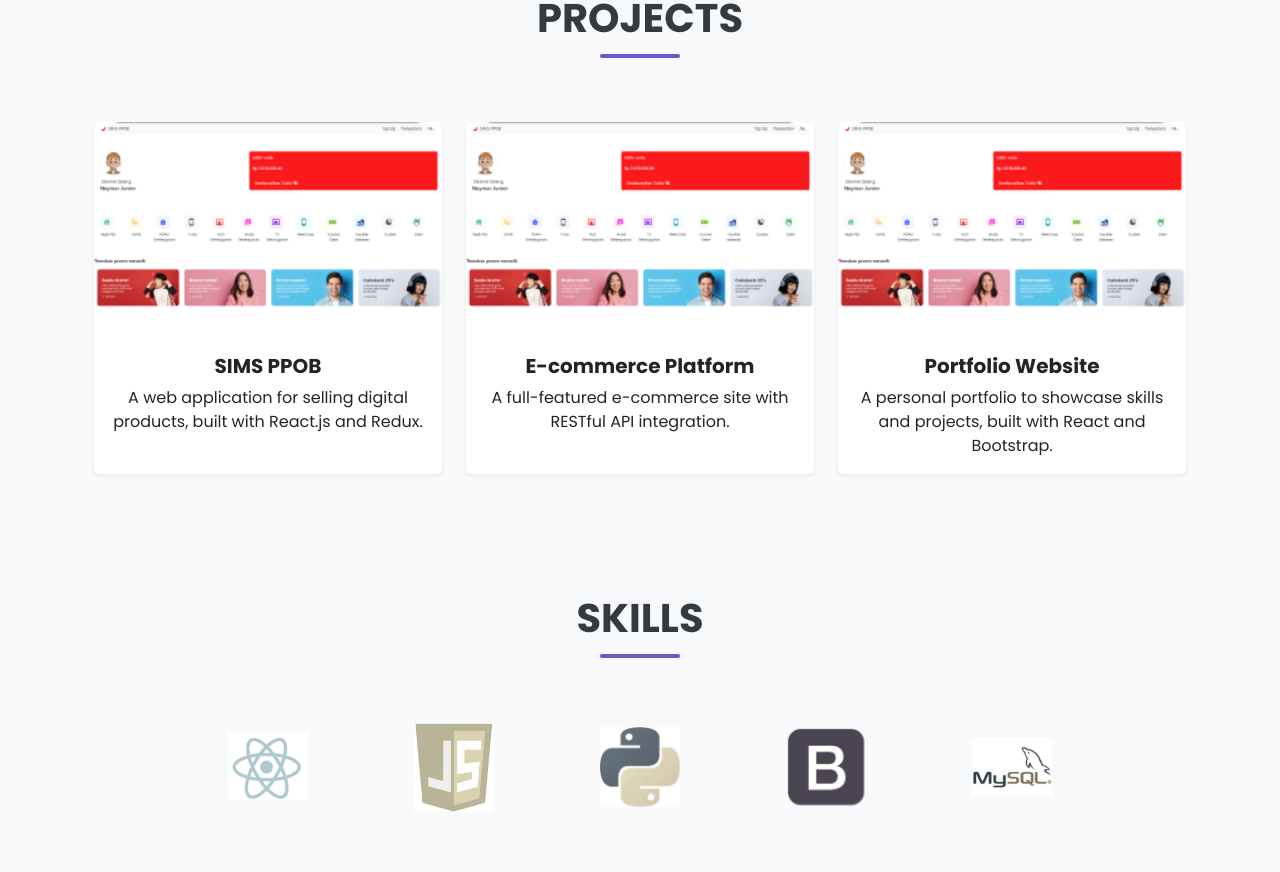
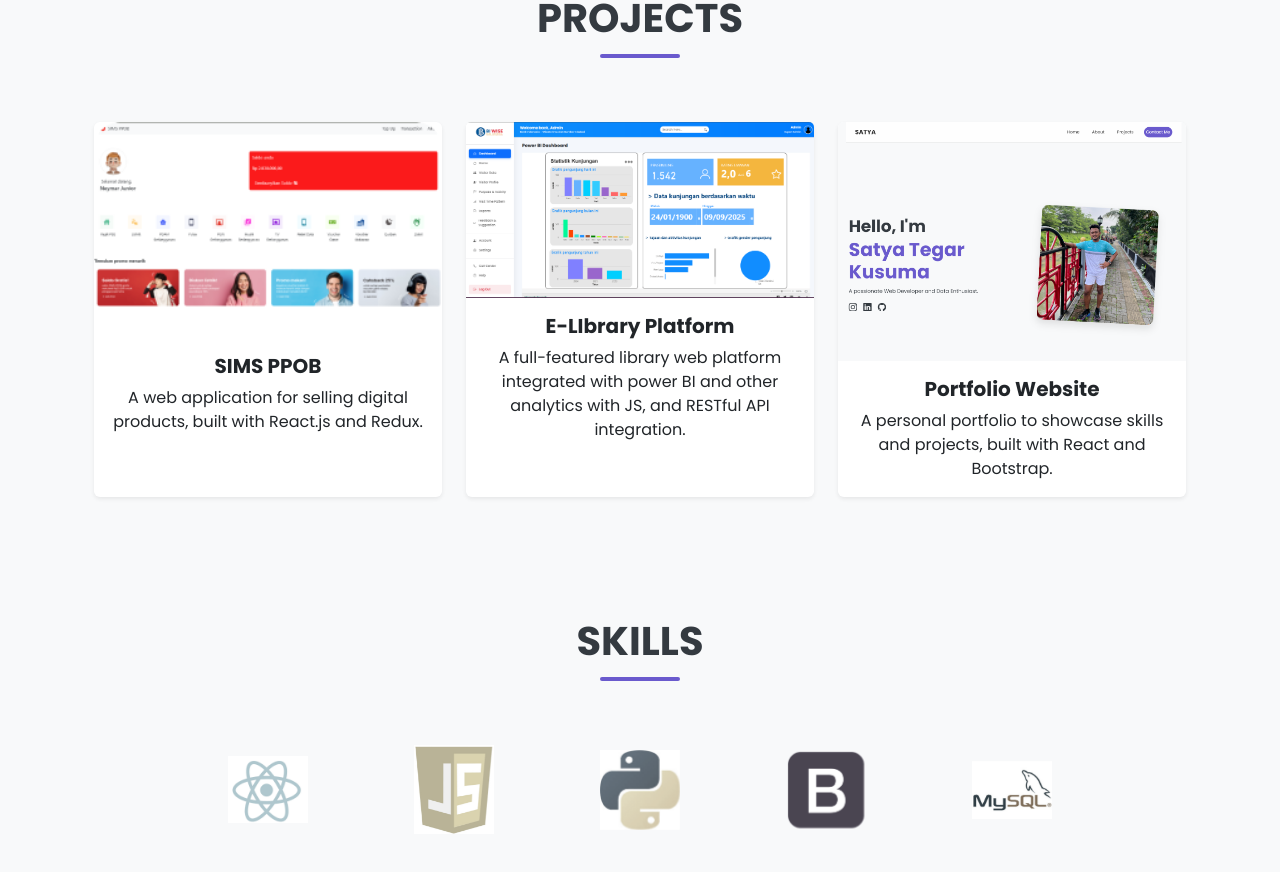
Before and after one commit to satyakusuma/Personal-Porto, a React (Vite) app: page / in a window 1280 px wide. Shown: the part 2040-2912 px from the top of the page. Built offline with nearby package versions, Linux system fonts and the light colour scheme.

Commit message:
Mengganti project

```diff
--- a/src/components/projects/Project.jsx
+++ b/src/components/projects/Project.jsx
@@ -1,6 +1,8 @@
 import React from "react";
 import { Col, Container, Row } from "react-bootstrap";
 import SIMSImg from "../../assets/SIMS 2.png";
+import PORTOImg from "../../assets/porto.png";
+import PROJECTImg from "../../assets/project.png";
 
 const ProjectCard = ({ img, title, text }) => (
   <Col xs={12} md={4} className="d-flex justify-content-center mb-4">
@@ -31,12 +33,12 @@ const Project = () => {
             text="A web application for selling digital products, built with React.js and Redux."
           />
           <ProjectCard
-            img={SIMSImg}
-            title="E-commerce Platform"
-            text="A full-featured e-commerce site with RESTful API integration."
+            img={PROJECTImg}
+            title="E-LIbrary Platform"
+            text="A full-featured library web platform integrated with power BI and other analytics with JS, and RESTful API integration."
           />
           <ProjectCard
-            img={SIMSImg}
+            img={PORTOImg}
             title="Portfolio Website"
             text="A personal portfolio to showcase skills and projects, built with React and Bootstrap."
           />
```
Also changed, not shown: src/assets/porto.png (added), src/assets/project.png (added).
